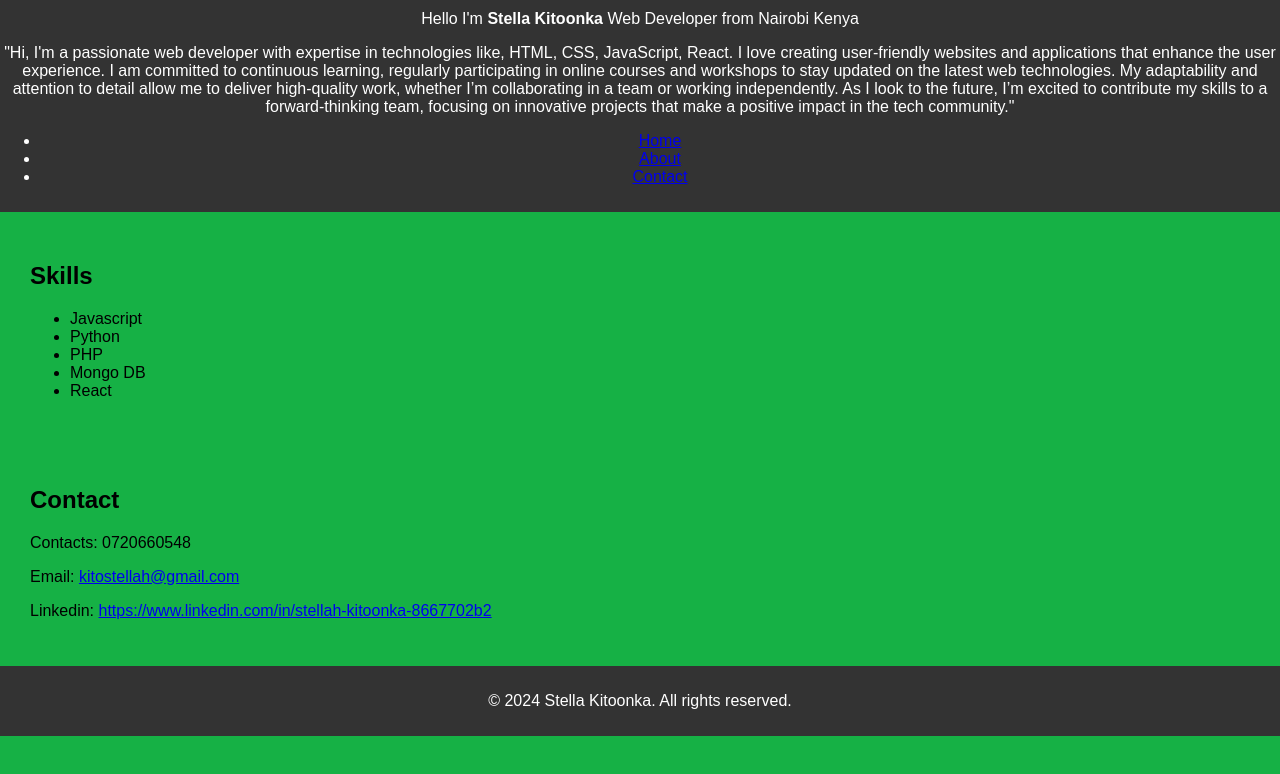
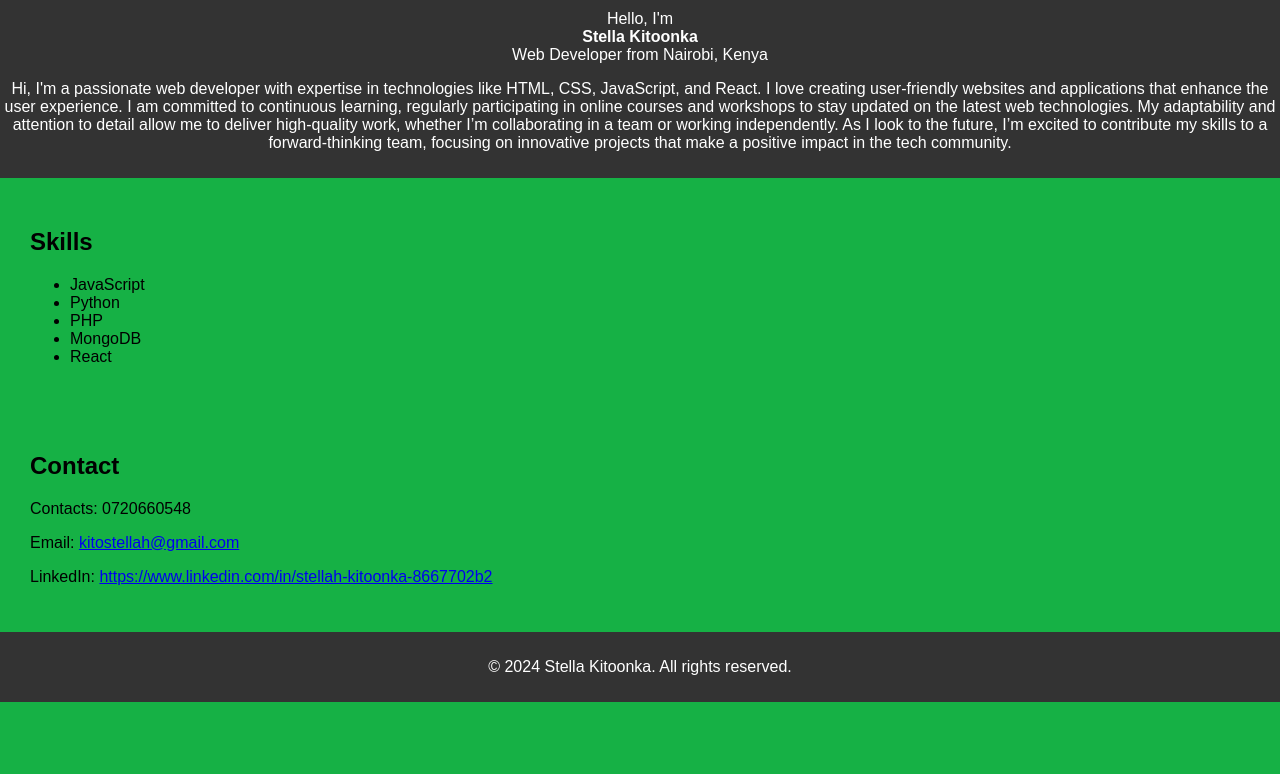
Before and after one commit to Kitoonka/stella, a plain HTML site: page index.html in a window 1280 px wide. Drawn offline with Linux system fonts and the light colour scheme.

Commit message:
Update index.html

```diff
--- a/index.html
+++ b/index.html
@@ -8,43 +8,30 @@
 </head>
 <body>
     <header>
-
- <span>Hello I'm</span>
-              <strong>Stella Kitoonka</strong> Web Developer from Nairobi Kenya
-            </h2>
-
-            <p class="hero-text">
-              "Hi, I'm  a passionate web developer with expertise in technologies like, HTML, CSS, JavaScript, React. I love creating user-friendly websites and applications that enhance the user experience.
-              I am committed to continuous learning, regularly participating in online courses and workshops to stay updated on the latest web technologies. My adaptability and attention to detail allow me to deliver high-quality work, whether I’m collaborating in a team or working independently.
-
-As I look to the future, I’m excited to contribute my skills to a forward-thinking team, focusing on innovative projects that make a positive impact in the tech community."
-            </p>
-
-
-            <ul>
-                <li><a href="#home">Home</a></li>
-                <li><a href="#about">About</a></li>
-                <li><a href="#contact">Contact</a></li>
-            </ul>
+        <nav>
+            <span>Hello, I'm</span><br>
+            <strong>Stella Kitoonka</strong><br>
+            Web Developer from Nairobi, Kenya
+            <p class="hero-text">Hi, I'm a passionate web developer with expertise in technologies like HTML, CSS, JavaScript, and React. I love creating user-friendly websites and applications that enhance the user experience. I am committed to continuous learning, regularly participating in online courses and workshops to stay updated on the latest web technologies. My adaptability and attention to detail allow me to deliver high-quality work, whether I’m collaborating in a team or working independently. As I look to the future, I’m excited to contribute my skills to a forward-thinking team, focusing on innovative projects that make a positive impact in the tech community.</p>
         </nav>
     </header>
 
-
-      <section id="Skills">
+    <section id="skills">
         <h2>Skills</h2>
         <ul>
-            <li>Javascript</li>
+            <li>JavaScript</li>
             <li>Python</li>
             <li>PHP</li>
-            <li>Mongo DB</li>
+            <li>MongoDB</li>
             <li>React</li>
-            </ul>
+        </ul>
     </section>
+
     <section id="contact">
         <h2>Contact</h2>
         <p>Contacts: 0720660548</p>
-        <p>Email: <a href = 'kitostellah@gmail.com'>kitostellah@gmail.com</a></p>
-        <p>Linkedin: <a href='https://www.linkedin.com/in/stellah-kitoonka-8667702b2'>https://www.linkedin.com/in/stellah-kitoonka-8667702b2</a></p>
+        <p>Email: <a href="mailto:kitostellah@gmail.com">kitostellah@gmail.com</a></p>
+        <p>LinkedIn: <a href="https://www.linkedin.com/in/stellah-kitoonka-8667702b2">https://www.linkedin.com/in/stellah-kitoonka-8667702b2</a></p>
     </section>
 
     <footer>
```
